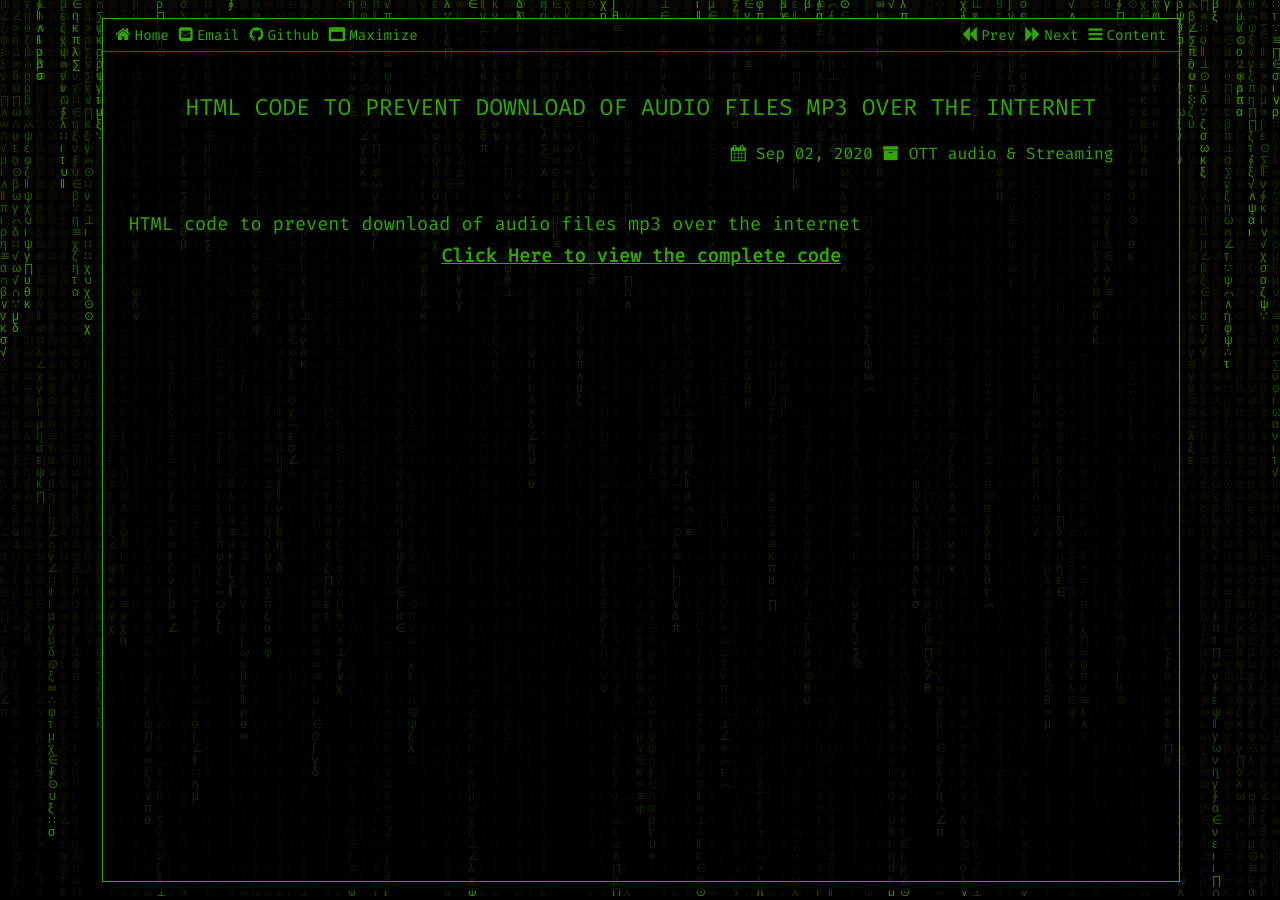
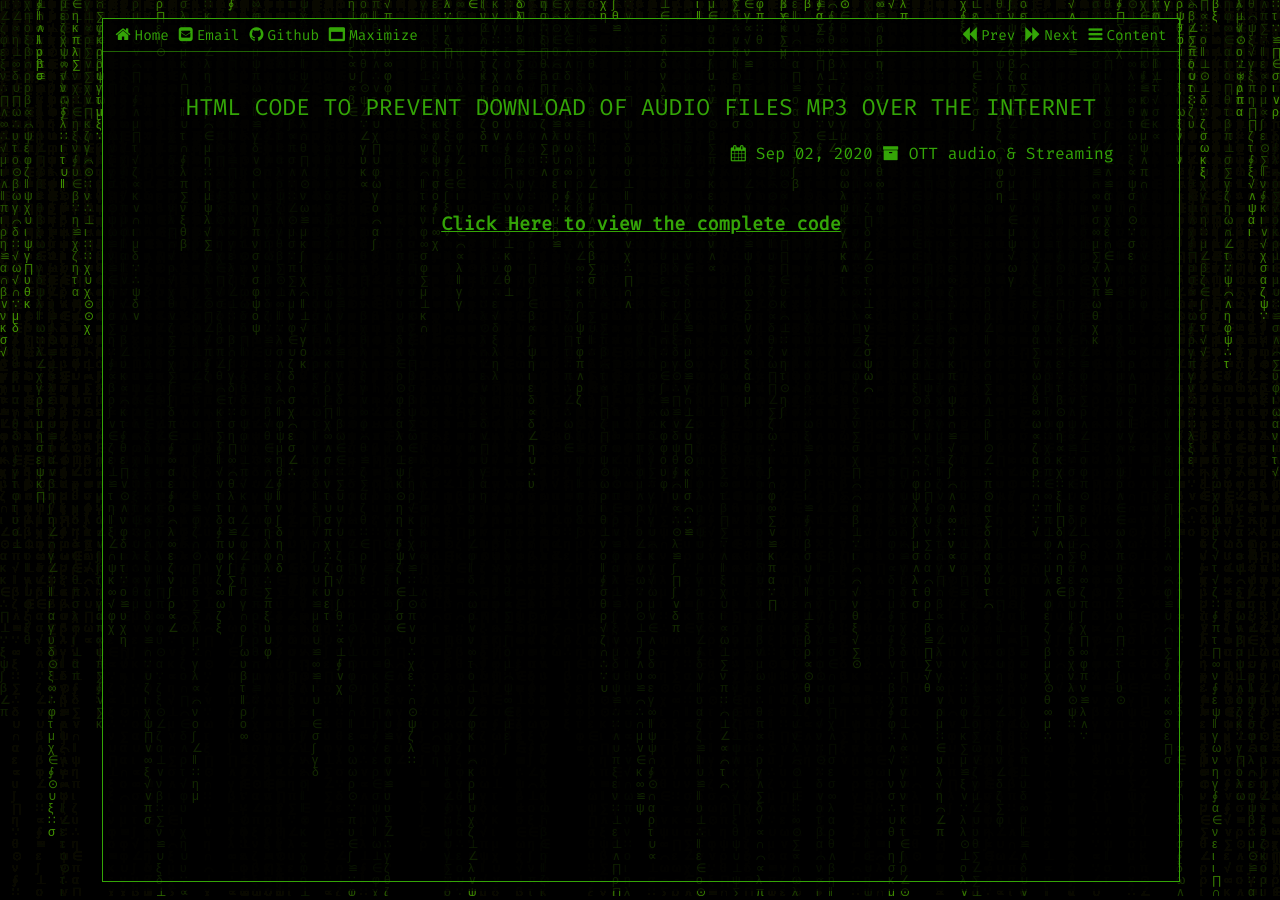
Before and after one commit to akupedia/akupedia.github.io, a Jekyll site: the page built from _posts/2020-09-02-HTML-code-to-prevent-download-of-audio-files-mp3-over-the-internet.md, in a window 1280 px wide. Built offline with Jekyll 4.4.1, drawn with Linux system fonts in a browser that asks for light colours.

Commit message:
Update 2020-09-02-HTML-code-to-prevent-download-of-audio-files-mp3-over-the-internet.md

```diff
--- a/_posts/2020-09-02-HTML-code-to-prevent-download-of-audio-files-mp3-over-the-internet.md
+++ b/_posts/2020-09-02-HTML-code-to-prevent-download-of-audio-files-mp3-over-the-internet.md
@@ -5,7 +5,6 @@ category: OTT audio & Streaming
 date: 2020-9-2
 ---
 
-HTML code to prevent download of audio files mp3 over the internet
 
 
 
```
